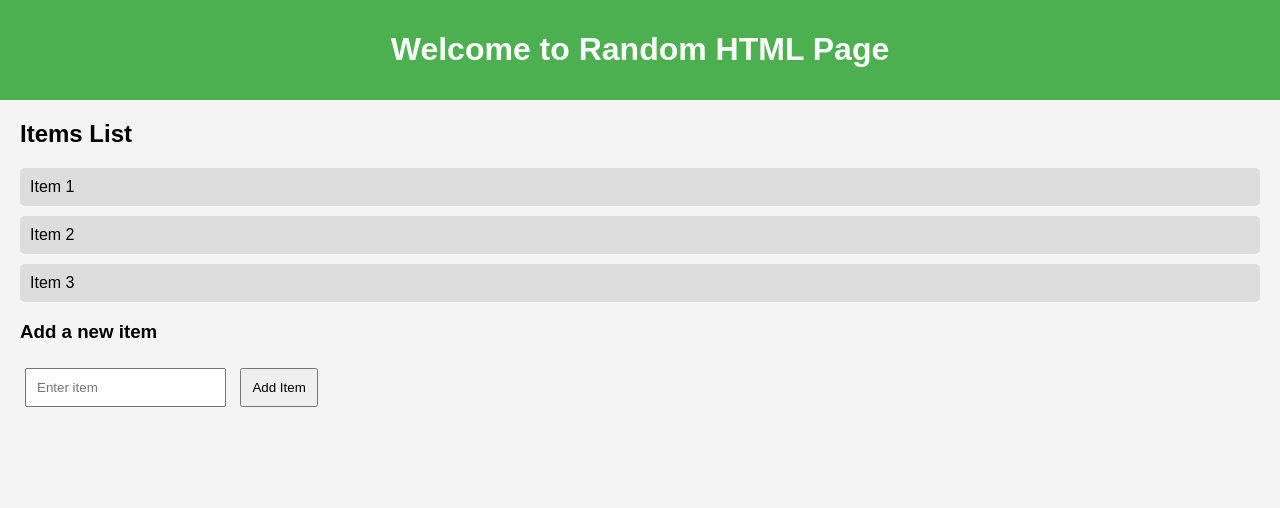
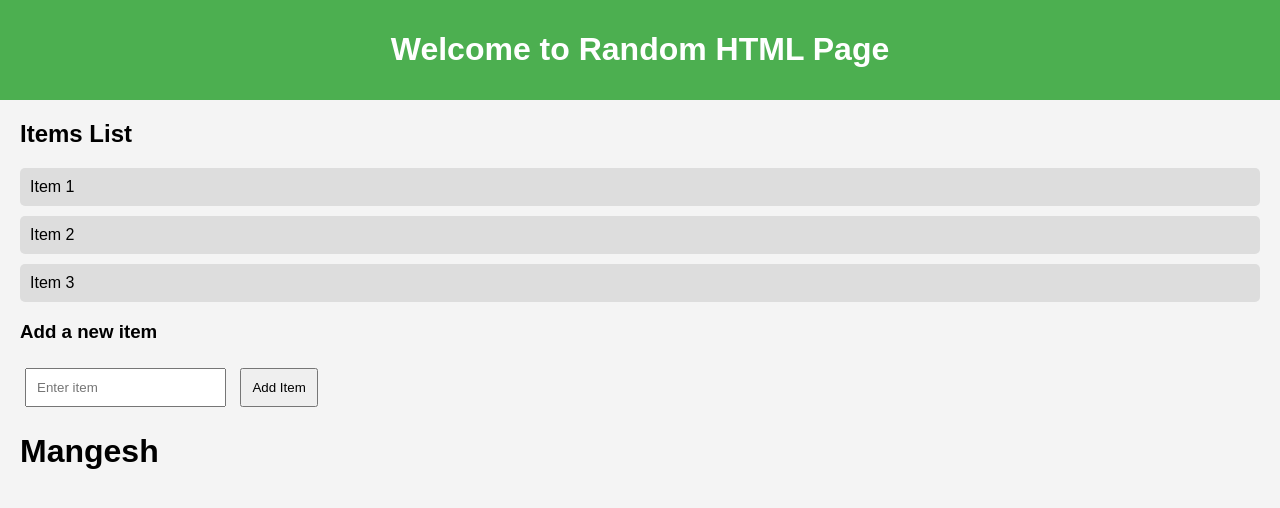
Before and after one commit to Gautammangesh/DevOps, a plain HTML site: page index.html in a window 1280 px wide. Drawn offline with Linux system fonts and the light colour scheme.

Commit message:
pull request

```diff
--- a/index.html
+++ b/index.html
@@ -60,6 +60,7 @@
       <form>
         <input type="text" placeholder="Enter item" required />
         <button type="submit">Add Item</button>
+        <h1>Mangesh</h1>
       </form>
     </main>
   </body>
```
